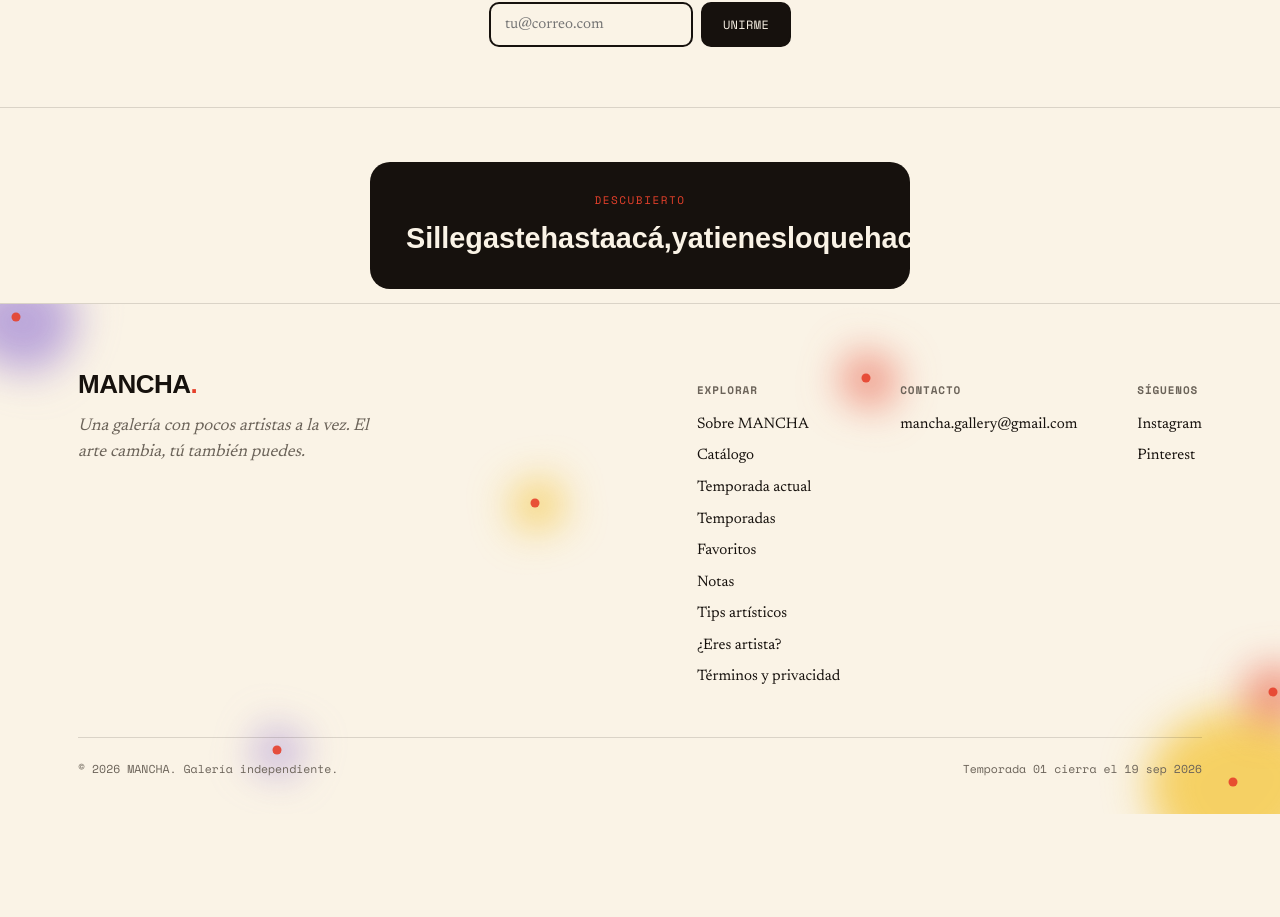
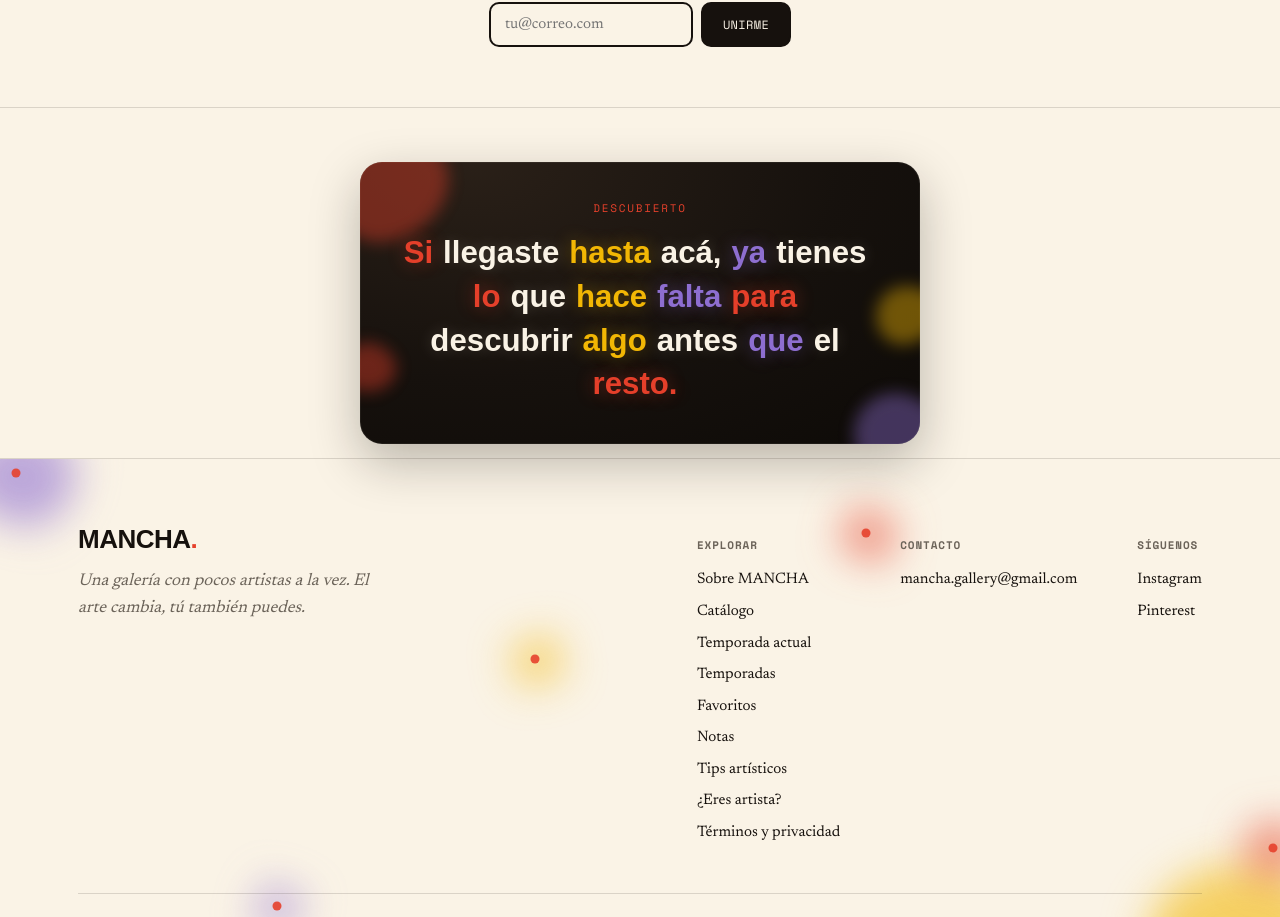
Before and after one commit to juanzuluaga42/mancha-app, a Next.js app: page / in a window 1280 px wide. Shown: the part 3059-3976 px from the top of the page. Before the commit the page ends 3873 px from the top, so only its background shows below. Built offline with nearby package versions, Linux system fonts and the light colour scheme; no server answers; the database is empty; a web font is replaced by a local one.

Commit message:
Update globals.css

```diff
--- a/app/globals.css
+++ b/app/globals.css
@@ -302,16 +302,34 @@ a:focus-visible, button:focus-visible, input:focus-visible{
 @media (max-width:560px){ .pulse-ticker{font-size:11.5px; padding:10px 14px; left:14px; bottom:14px;} }
 
 .hidden-message{display:flex; justify-content:center; padding:54px 20px 14px;}
-.hidden-message-inner{max-width:540px; text-align:center; background:var(--ink); color:var(--paper); padding:30px 36px; border-radius:20px; opacity:0; transform:scale(0.82) translateY(16px); transition:opacity 0.65s cubic-bezier(.34,1.56,.64,1), transform 0.65s cubic-bezier(.34,1.56,.64,1); position:relative; overflow:hidden;}
-.hidden-message-inner.is-visible{opacity:1; transform:scale(1) translateY(0);}
-.hidden-message-inner .splat-blob{mix-blend-mode:screen;}
-.hidden-message-eyebrow{font-family:var(--font-mono); font-size:11px; text-transform:uppercase; letter-spacing:0.14em; color:var(--red); margin-bottom:10px; position:relative; z-index:1;}
-.hidden-message-text{font-family:var(--font-display); font-size:clamp(1.25rem,2.8vw,1.8rem); font-weight:700; line-height:1.36; position:relative; z-index:1;}
-.stain-word{display:inline-block; transform:rotate(var(--tilt,0deg));}
-.stain-red{color:var(--red);}
-.stain-yellow{color:var(--yellow);}
-.stain-lilac{color:var(--lilac);}
-.stain-paper{color:var(--paper);}
+.hidden-message-inner{position:relative; overflow:hidden; max-width:560px; text-align:center; padding:38px 40px; border-radius:22px;
+  background:radial-gradient(120% 140% at 20% 0%, #2a2018 0%, #16110D 55%, #0d0a07 100%);
+  box-shadow:0 18px 50px rgba(22,17,13,0.28), inset 0 0 0 1px rgba(250,243,230,0.06);
+  opacity:0; transform:translateY(20px); transition:opacity 0.6s ease, transform 0.6s ease;}
+.hidden-message-inner.is-visible{opacity:1; transform:translateY(0);}
+.hidden-message-eyebrow{position:relative; z-index:2; font-family:var(--font-mono); font-size:11px; text-transform:uppercase; letter-spacing:0.16em; color:var(--red); margin-bottom:14px;}
+.hidden-message-text{position:relative; z-index:2; font-family:var(--font-display); font-size:clamp(1.3rem,2.9vw,1.95rem); font-weight:700; line-height:1.4;}
+
+.hm-word{display:inline-block; margin-right:0.32em;}
+.hm-letter{display:inline-block; opacity:0; transition:opacity 0.5s cubic-bezier(.34,1.56,.64,1), transform 0.5s cubic-bezier(.34,1.56,.64,1);}
+.hm-letter.from-left{transform:translateX(-26px) rotate(-8deg);}
+.hm-letter.from-right{transform:translateX(26px) rotate(8deg);}
+.hm-letter.from-top{transform:translateY(-26px) rotate(6deg);}
+.hm-letter.from-bottom{transform:translateY(26px) rotate(-6deg);}
+.is-visible .hm-letter{opacity:1; transform:translate(0,0) rotate(0deg);}
+
+/* Colores tipo salpicadura: relleno de pintura con borde irregular suave */
+.hm-word.c-red .hm-letter{color:var(--red); text-shadow:0 0 18px rgba(229,64,43,0.45);}
+.hm-word.c-yellow .hm-letter{color:var(--yellow); text-shadow:0 0 18px rgba(242,183,5,0.4);}
+.hm-word.c-lilac .hm-letter{color:var(--lilac); text-shadow:0 0 18px rgba(142,111,209,0.45);}
+.hm-word.c-paper .hm-letter{color:var(--paper); text-shadow:0 0 16px rgba(250,243,230,0.18);}
+
+.hm-splat{position:absolute; z-index:1; border-radius:46% 54% 60% 40% / 52% 44% 56% 48%; filter:blur(8px); opacity:0; transition:opacity 0.9s ease 0.3s;}
+.is-visible .hm-splat{opacity:0.42;}
+.hm-splat-1{width:120px; height:104px; top:-26px; left:-30px; background:var(--red); transform:rotate(-12deg);}
+.hm-splat-2{width:90px; height:80px; bottom:-30px; right:-24px; background:var(--lilac); transform:rotate(16deg);}
+.hm-splat-3{width:64px; height:58px; top:44%; right:-20px; background:var(--yellow); transform:rotate(-6deg);}
+.hm-splat-4{width:54px; height:50px; bottom:18%; left:-18px; background:var(--red); transform:rotate(20deg);}
 
 /* ---------- SECCIONES DE COPY NUEVAS ---------- */
 .que-es{padding:64px 0 24px; text-align:center;}
```
